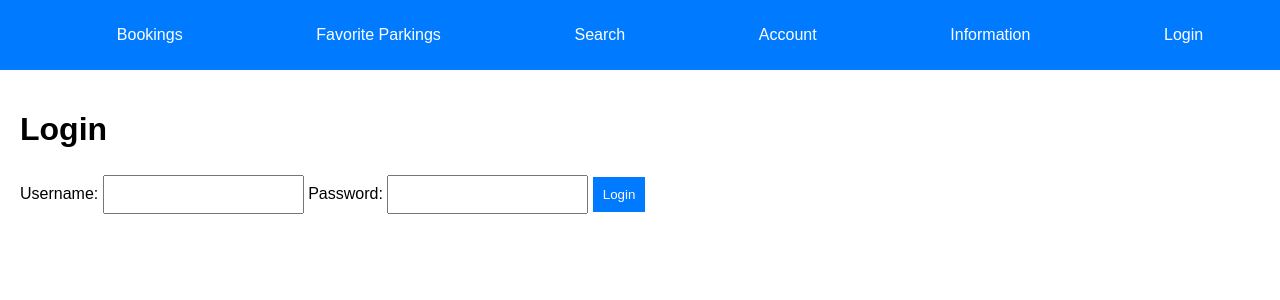
After one commit to Jwessel2020/Parqueame, a Flask app: page /login in a window 1280 px wide. The commit adds this page. Shown: the top 300 px of the page. Run offline with Flask 3, Linux system fonts and the light colour scheme.

Commit message:
Structure_v2

```diff
--- a/app.py
+++ b/app.py
@@ -1,16 +1,17 @@
 # app.py
-from flask import Flask, render_template, request, redirect, url_for, session
+from flask import Flask, render_template, request, redirect, url_for, session, flash
 from utils import data_handler, auth
 import os
 
 app = Flask(__name__)
 app.secret_key = 'your_secret_key'  # Replace with a secure key
 
-# Routes
+# Home Route
 @app.route('/')
 def home():
     return redirect(url_for('search'))
 
+# Search Route
 @app.route('/search', methods=['GET', 'POST'])
 def search():
     if request.method == 'POST':
@@ -24,6 +25,22 @@ def search():
         parking_spots = data_handler.get_all_parking_spots()
     return render_template('search.html', parking_spots=parking_spots)
 
+# Reserve Parking Spot
+@app.route('/reserve/<int:spot_id>', methods=['GET', 'POST'])
+@auth.login_required
+def reserve(spot_id):
+    if request.method == 'POST':
+        user_id = session.get('user_id')
+        date = request.form.get('date')
+        time = request.form.get('time')
+        duration = request.form.get('duration')
+        data_handler.create_booking(user_id, spot_id, date, time, duration)
+        flash('Reservation successful!')
+        return redirect(url_for('bookings'))
+    parking_spot = data_handler.get_parking_spot_by_id(spot_id)
+    return render_template('reserve.html', parking_spot=parking_spot)
+
+# Bookings Route
 @app.route('/bookings')
 @auth.login_required
 def bookings():
@@ -31,6 +48,7 @@ def bookings():
     user_bookings = data_handler.get_user_bookings(user_id)
     return render_template('bookings.html', bookings=user_bookings)
 
+# Favorites Route
 @app.route('/favorites')
 @auth.login_required
 def favorites():
@@ -38,35 +56,66 @@ def favorites():
     favorite_spots = data_handler.get_user_favorites(user_id)
     return render_template('favorites.html', favorites=favorite_spots)
 
+# Add to Favorites
+@app.route('/add_favorite/<int:spot_id>')
+@auth.login_required
+def add_favorite(spot_id):
+    user_id = session.get('user_id')
+    data_handler.add_favorite(user_id, spot_id)
+    flash('Added to favorites!')
+    return redirect(url_for('favorites'))
+
+# Remove from Favorites
+@app.route('/remove_favorite/<int:spot_id>')
+@auth.login_required
+def remove_favorite(spot_id):
+    user_id = session.get('user_id')
+    data_handler.remove_favorite(user_id, spot_id)
+    flash('Removed from favorites!')
+    return redirect(url_for('favorites'))
+
+# Account Route
 @app.route('/account', methods=['GET', 'POST'])
 @auth.login_required
 def account():
     user_id = session.get('user_id')
     if request.method == 'POST':
         # Update user information
-        pass
+        updated_info = {
+            'name': request.form.get('name'),
+            'email': request.form.get('email'),
+            'phone': request.form.get('phone'),
+        }
+        data_handler.update_user_info(user_id, updated_info)
+        flash('Account information updated!')
+        return redirect(url_for('account'))
     user_info = data_handler.get_user_info(user_id)
     return render_template('account.html', user=user_info)
 
+# Information Route
 @app.route('/information')
 def information():
     return render_template('information.html')
 
+# Login Route
 @app.route('/login', methods=['GET', 'POST'])
 def login():
     if request.method == 'POST':
         user = auth.authenticate(request.form['username'], request.form['password'])
         if user:
             session['user_id'] = user['id']
+            flash('Login successful!')
             return redirect(url_for('search'))
         else:
             error = 'Invalid credentials'
             return render_template('login.html', error=error)
     return render_template('login.html')
 
+# Logout Route
 @app.route('/logout')
 def logout():
     session.clear()
+    flash('You have been logged out.')
     return redirect(url_for('search'))
 
 if __name__ == '__main__':
--- /dev/null
+++ b/requirements.txt
@@ -0,0 +1,3 @@
+Flask==2.3.2
+
+# in TERMINAL run: pip install -r requirements.txt
--- /dev/null
+++ b/static/css/styles.css
@@ -0,0 +1,61 @@
+/* styles.css */
+
+body {
+    font-family: Arial, sans-serif;
+    margin: 0;
+    padding: 0;
+}
+
+header {
+    background-color: #007bff;
+    padding: 10px;
+    color: white;
+}
+
+header nav ul {
+    list-style-type: none;
+    display: flex;
+    justify-content: space-around;
+}
+
+header nav ul li {
+    display: inline;
+}
+
+header nav ul li a {
+    color: white;
+    text-decoration: none;
+    padding: 5px 10px;
+}
+
+header nav ul li a:hover {
+    background-color: #0056b3;
+}
+
+main {
+    padding: 20px;
+}
+
+form input, form button {
+    margin: 5px 0;
+    padding: 10px;
+}
+
+button {
+    padding: 10px 20px;
+    background-color: #007bff;
+    color: white;
+    border: none;
+}
+
+button:hover {
+    background-color: #0056b3;
+}
+
+.flash {
+    background-color: #d4edda;
+    color: #155724;
+    padding: 10px;
+    margin-bottom: 15px;
+    border: 1px solid #c3e6cb;
+}
--- a/templates/base.html
+++ b/templates/base.html
@@ -0,0 +1,39 @@
+<!-- templates/base.html -->
+<!DOCTYPE html>
+<html lang="en">
+<head>
+    <meta charset="UTF-8">
+    <title>ParqueaME</title>
+    <link rel="stylesheet" href="{{ url_for('static', filename='css/styles.css') }}">
+</head>
+<body>
+    <header>
+        <nav>
+            <ul>
+                <li><a href="{{ url_for('bookings') }}">Bookings</a></li>
+                <li><a href="{{ url_for('favorites') }}">Favorite Parkings</a></li>
+                <li><a href="{{ url_for('search') }}">Search</a></li>
+                <li><a href="{{ url_for('account') }}">Account</a></li>
+                <li><a href="{{ url_for('information') }}">Information</a></li>
+                {% if 'user_id' in session %}
+                    <li><a href="{{ url_for('logout') }}">Logout</a></li>
+                {% else %}
+                    <li><a href="{{ url_for('login') }}">Login</a></li>
+                {% endif %}
+            </ul>
+        </nav>
+    </header>
+    <main>
+        {% with messages = get_flashed_messages() %}
+            {% if messages %}
+                <div class="flash">
+                    {% for message in messages %}
+                        <p>{{ message }}</p>
+                    {% endfor %}
+                </div>
+            {% endif %}
+        {% endwith %}
+        {% block content %}{% endblock %}
+    </main>
+</body>
+</html>
--- /dev/null
+++ b/templates/login.html
@@ -0,0 +1,15 @@
+<!-- templates/login.html -->
+{% extends "base.html" %}
+{% block content %}
+<h1>Login</h1>
+{% if error %}
+    <p style="color: red;">{{ error }}</p>
+{% endif %}
+<form method="post">
+    <label for="username">Username:</label>
+    <input type="text" name="username" required>
+    <label for="password">Password:</label>
+    <input type="password" name="password" required>
+    <button type="submit">Login</button>
+</form>
+{% endblock %}
```
Also changed, not shown: data/bookings.json (+12 -0 lines), data/parkingspots.json (+23 -0 lines), data/users.json (+12 -0 lines), data/vehicles.json (+9 -0 lines), templates/account.html (+14 -10 lines), templates/bookings.html (+20 -0 lines), templates/favorites.html (+19 -0 lines), templates/information.html (+19 -9 lines), templates/search.html (+22 -10 lines), utils/auth.py (+17 -0 lines), utils/data_handler.py (+90 -0 lines).
